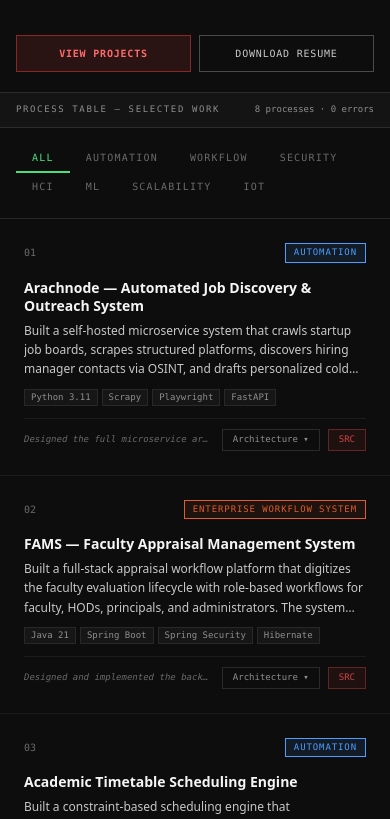
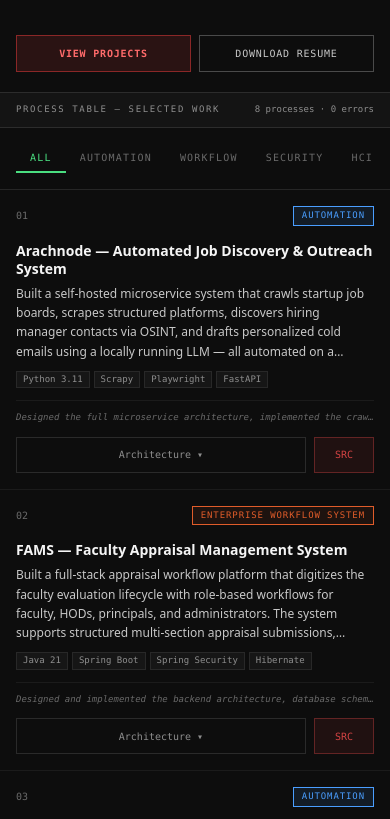
Before and after one commit to sharmavaibhav31/sharmavaibhav31.github.io, a React (Vite) app: page / in a window 390 px wide. Shown: the part 920-1739 px from the top of the page. Built offline with nearby package versions, Linux system fonts and the light colour scheme.

Commit message:
Chore: Updated mobile UI components

```diff
--- a/src/components/sections/ProjectsSection.tsx
+++ b/src/components/sections/ProjectsSection.tsx
@@ -43,7 +43,10 @@ const ProjectCard: React.FC<{ project: Project; index: number }> = ({ project, i
     const badgeStyle = getBadgeStyle(project.category);
 
     return (
-        <div className="flex flex-col p-6" style={{ background: '#0d0d0d' }}>
+        <div
+            className="flex flex-col p-[16px] sm:p-[14px] lg:p-6 border-b-[0.5px] border-[rgba(255,255,255,0.06)] sm:border-b-0"
+            style={{ background: '#0d0d0d' }}
+        >
             {/* Top row */}
             <div className="flex justify-between items-center mb-4">
                 <span className="font-mono text-[10px] text-[#6a6a6a]">{formattedIndex}</span>
@@ -68,13 +71,7 @@ const ProjectCard: React.FC<{ project: Project; index: number }> = ({ project, i
 
             {/* Description */}
             <div
-                className="font-sans text-[12px] text-[#c8c8c8] leading-[1.6] mb-[10px]"
-                style={{
-                    display: '-webkit-box',
-                    WebkitLineClamp: 3,
-                    WebkitBoxOrient: 'vertical',
-                    overflow: 'hidden'
-                }}
+                className="project-desc-clamp font-sans text-[12px] text-[#c8c8c8] leading-[1.6] mb-[10px]"
             >
                 {project.solution}
             </div>
@@ -134,24 +131,24 @@ const ProjectCard: React.FC<{ project: Project; index: number }> = ({ project, i
 
             {/* Footer */}
             <div
-                className="flex justify-between items-center mt-auto pt-[10px]"
+                className="flex flex-col sm:flex-row sm:justify-between sm:items-center mt-auto pt-[10px] gap-3 sm:gap-0"
                 style={{ borderTop: '0.5px solid rgba(255,255,255,0.06)' }}
             >
-                <div className="font-mono text-[9px] text-[#6a6a6a] italic max-w-[55%] whitespace-nowrap overflow-hidden text-ellipsis">
+                <div className="font-mono text-[9px] text-[#6a6a6a] italic whitespace-nowrap overflow-hidden text-ellipsis sm:max-w-[55%]">
                     {project.role}
                 </div>
 
-                <div className="flex gap-2">
+                <div className="flex gap-2 w-full sm:w-auto">
                     <button
                         onClick={() => setIsOpen(!isOpen)}
-                        className="font-mono text-[9px] px-[10px] py-[3px] bg-transparent transition-colors hover:bg-[rgba(255,255,255,0.05)] cursor-pointer"
+                        className="flex-1 sm:flex-none flex items-center justify-center font-mono text-[10px] sm:text-[9px] px-[10px] h-[36px] sm:h-auto sm:py-[3px] bg-transparent transition-colors hover:bg-[rgba(255,255,255,0.05)] cursor-pointer"
                         style={{ color: '#8e8e8e', border: '0.5px solid rgba(255,255,255,0.12)' }}
                     >
                         Architecture {isOpen ? '▴' : '▾'}
                     </button>
                     {project.github && (
                         <button
-                            className="font-mono text-[9px] px-[10px] py-[3px] transition-colors hover:bg-[rgba(255,65,65,0.15)] cursor-pointer"
+                            className="shrink-0 flex items-center justify-center font-mono text-[10px] sm:text-[9px] px-[20px] sm:px-[10px] h-[36px] sm:h-auto sm:py-[3px] transition-colors hover:bg-[rgba(255,65,65,0.15)] cursor-pointer"
                             style={{
                                 color: 'rgba(255,80,80,0.8)',
                                 background: 'rgba(255,65,65,0.08)',
@@ -190,6 +187,23 @@ export const ProjectsSection: React.FC = () => {
 
     return (
         <section id="work" className="w-full flex flex-col pt-0" style={{ background: 'var(--bg-primary)' }}>
+            <style dangerouslySetInnerHTML={{__html: `
+                .project-desc-clamp {
+                    display: -webkit-box;
+                    -webkit-box-orient: vertical;
+                    overflow: hidden;
+                    -webkit-line-clamp: 4;
+                }
+                @media (min-width: 640px) {
+                    .project-desc-clamp {
+                        -webkit-line-clamp: 3;
+                    }
+                }
+                .filter-scrollbar-hide::-webkit-scrollbar {
+                    display: none;
+                }
+            `}} />
+
             {/* SECTION HEADER BAR */}
             <div className="w-full h-[36px] border-y-[0.5px] px-4 md:px-8 flex justify-between items-center shrink-0"
                 style={{ background: 'var(--bg-surface)', borderColor: 'var(--border-default)' }}>
@@ -202,8 +216,12 @@ export const ProjectsSection: React.FC = () => {
             </div>
 
             {/* FILTER ROW */}
-            <div className="w-full px-4 md:px-8 py-[1rem] flex flex-wrap gap-0 border-b-[0.5px]"
-                style={{ borderColor: 'var(--border-default)' }}>
+            <div className="filter-scrollbar-hide w-full px-4 md:px-8 py-[1rem] flex flex-row sm:flex-wrap gap-0 border-b-[0.5px] overflow-x-auto overflow-y-hidden"
+                style={{
+                    borderColor: 'var(--border-default)',
+                    scrollbarWidth: 'none',
+                    WebkitOverflowScrolling: 'touch'
+                }}>
                 {filters.map(filter => {
                     const isActive = activeFilter === filter;
                     const displayLabel = filter === 'ALL' ? 'ALL' : getDisplayLabel(filter);
@@ -211,7 +229,7 @@ export const ProjectsSection: React.FC = () => {
                         <button
                             key={filter}
                             onClick={() => setActiveFilter(filter)}
-                            className="font-mono text-[10px] tracking-[0.12em] px-[16px] py-[6px] bg-transparent cursor-pointer transition-all duration-150 border-b-[2px]"
+                            className="font-mono text-[10px] tracking-[0.12em] px-[14px] sm:px-[16px] py-[6px] bg-transparent cursor-pointer transition-all duration-150 border-b-[2px] whitespace-nowrap shrink-0"
                             style={{
                                 color: isActive ? '#4ade80' : '#6a6a6a',
                                 borderBottomColor: isActive ? '#4ade80' : 'transparent',
@@ -225,8 +243,7 @@ export const ProjectsSection: React.FC = () => {
 
             {/* PROJECT GRID */}
             <div
-                className="w-full grid grid-cols-1 sm:grid-cols-2 gap-[1px]"
-                style={{ background: '#1a1a1a' }}
+                className="w-full grid grid-cols-1 sm:grid-cols-2 sm:gap-[1px] bg-transparent sm:bg-[#1a1a1a]"
             >
                 {filteredProjects.map((project, index) => (
                     <ProjectCard key={project.id} project={project as Project} index={index} />
```
